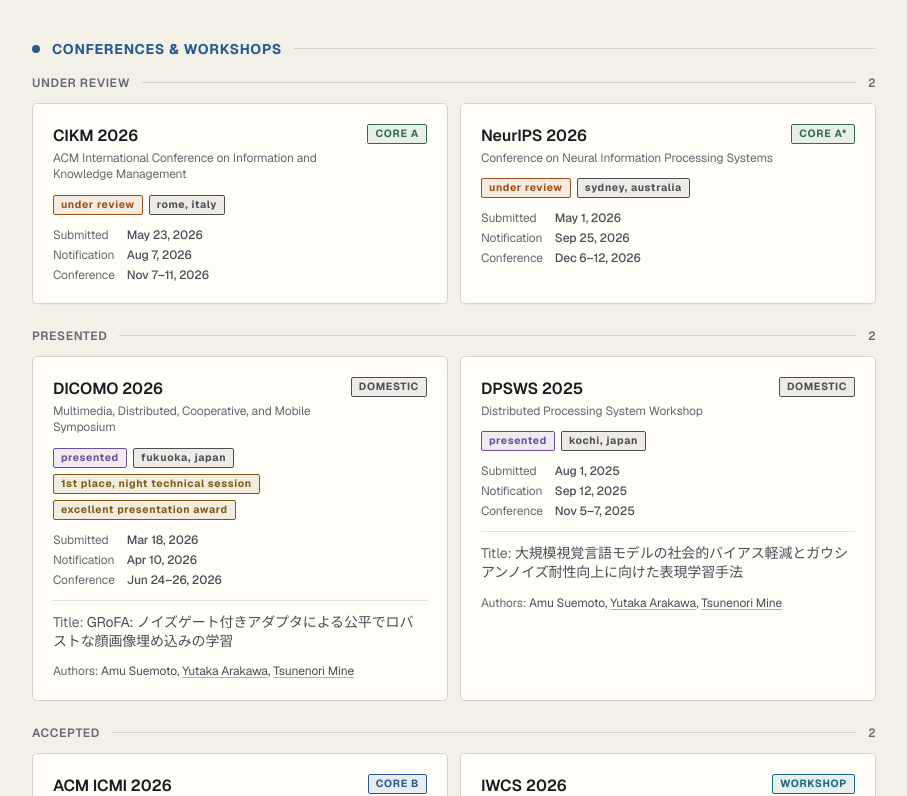
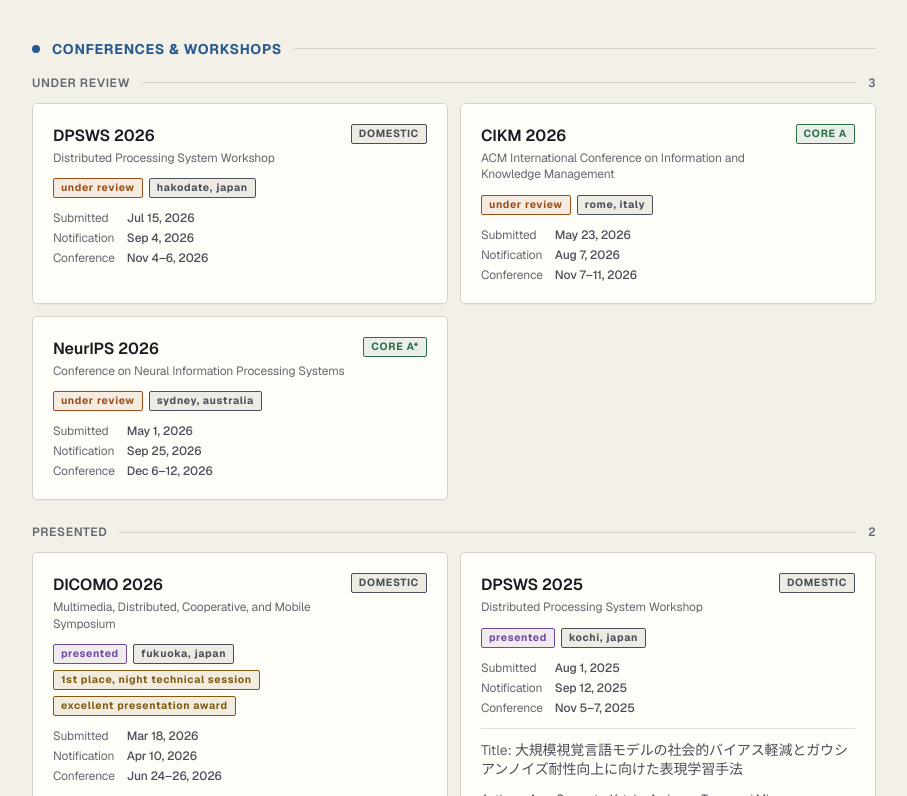
Before and after one commit to amu815/amu815.github.io, a Next.js app: page / in a window 1280 px wide. Shown: the part 2184-2980 px from the top of the page, without its empty margins (332-1239 px from the left). Built offline with nearby package versions, Linux system fonts and the light colour scheme.

Commit message:
content: add DPSWS 2026 submission

```diff
--- a/content/papers.ts
+++ b/content/papers.ts
@@ -51,6 +51,22 @@ export type PaperVenue = {
 };
 
 export const papers: PaperVenue[] = [
+  {
+    id: "dpsws-2026",
+    shortName: "DPSWS 2026",
+    fullName: "Distributed Processing System Workshop",
+    fullNameJa: "第34回マルチメディア通信と分散処理ワークショップ",
+    href: "https://www.dpsws.org/2026/",
+    type: "workshop",
+    tier: "domestic",
+    submissionDeadline: "2026-07-15",
+    notificationDate: "2026-09-04",
+    conferenceStart: "2026-11-04",
+    conferenceEnd: "2026-11-06",
+    location: "Hakodate, Japan",
+    status: "under_review",
+    statusDate: "2026-07-15",
+  },
   {
     id: "cikm-2026",
     shortName: "CIKM 2026",
```
